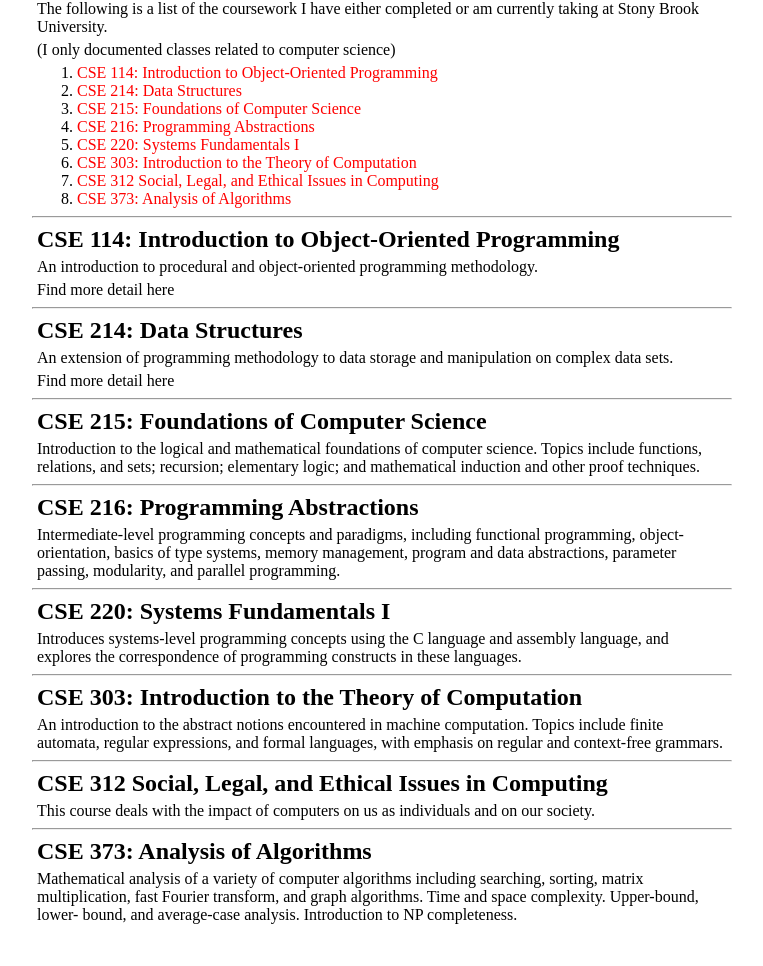
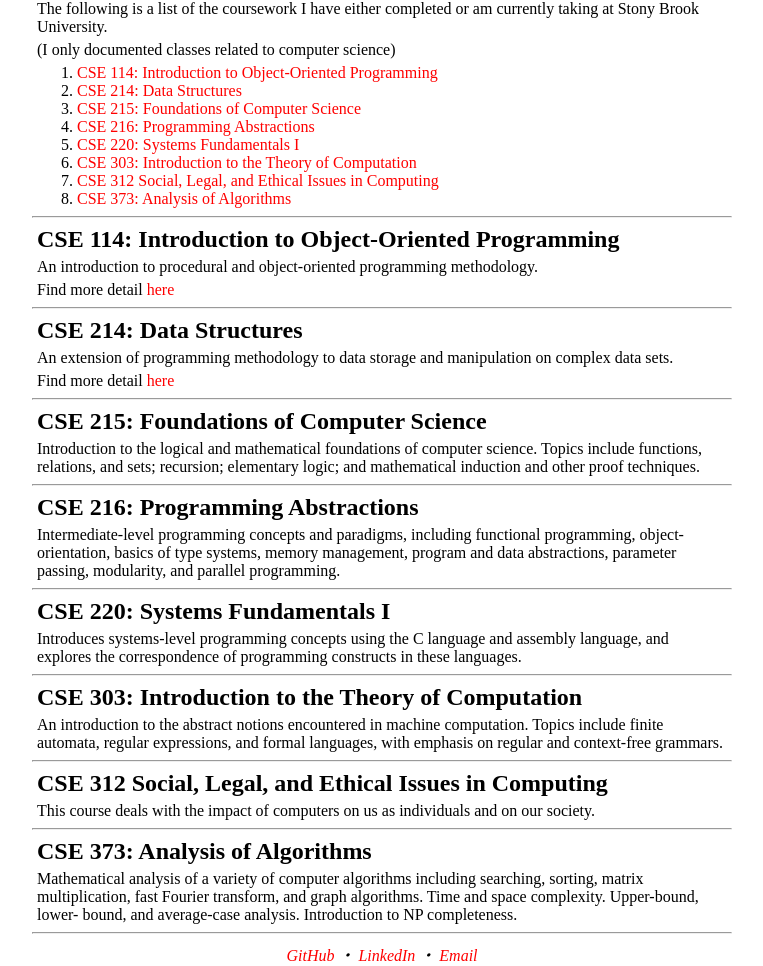
Before and after one commit to taekim99/taekim99.github.io, a plain HTML site: page coursework/coursework.html in a window 1280 px wide. Shown: the part 83-1049 px from the top of the page, without its empty margins (258-1021 px from the left). Before the commit the page ends 1012 px from the top, so only its background shows below. Drawn offline with Linux system fonts and the light colour scheme.

Commit message:
Added coursework remote address

```diff
--- a/coursework/coursework.html
+++ b/coursework/coursework.html
@@ -54,13 +54,13 @@
         <section id="CSE 114: Introduction to Object-Oriented Programming">
             <h2>CSE 114: Introduction to Object-Oriented Programming</h2>
             <p>An introduction to procedural and object-oriented programming methodology.</p>
-            <p>Find more detail here</p>
+            <p>Find more detail <a target="_blank" href="https://github.com/taekim99/Coursework/tree/master/cse114">here</a></p>
         </section>
         <hr>
         <section id="CSE 214: Data Structures">
             <h2>CSE 214: Data Structures</h2>
             <p>An extension of programming methodology to data storage and manipulation on complex data sets.</p>
-            <p>Find more detail here</p>
+            <p>Find more detail <a target="_blank" href="https://github.com/taekim99/Coursework/tree/master/cse114">here</a></p>
         </section>
         <hr>
         <section id="CSE 215: Foundations of Computer Science">
@@ -102,6 +102,14 @@
                  Time and space complexity. Upper-bound, lower- bound, and average-case analysis. Introduction to NP completeness.</p>
         </section>
     </main>
+    <hr>
+    <footer>
+        <nav>
+            <a target="_blank" href='https://github.com/taekim99'>GitHub</a>
+            ・ <a target="_blank" href='https://linkedin.com/in/taekim99'>LinkedIn</a>
+            ・ <a href='mailto:taehyukkim99@gmail.com'>Email</a>
+        </nav>
+    </footer>
 </body>
 
 </html>
```
Also changed, not shown: projects/projects.html (+1 -0 lines), resume/resume.html (+9 -1 lines).
